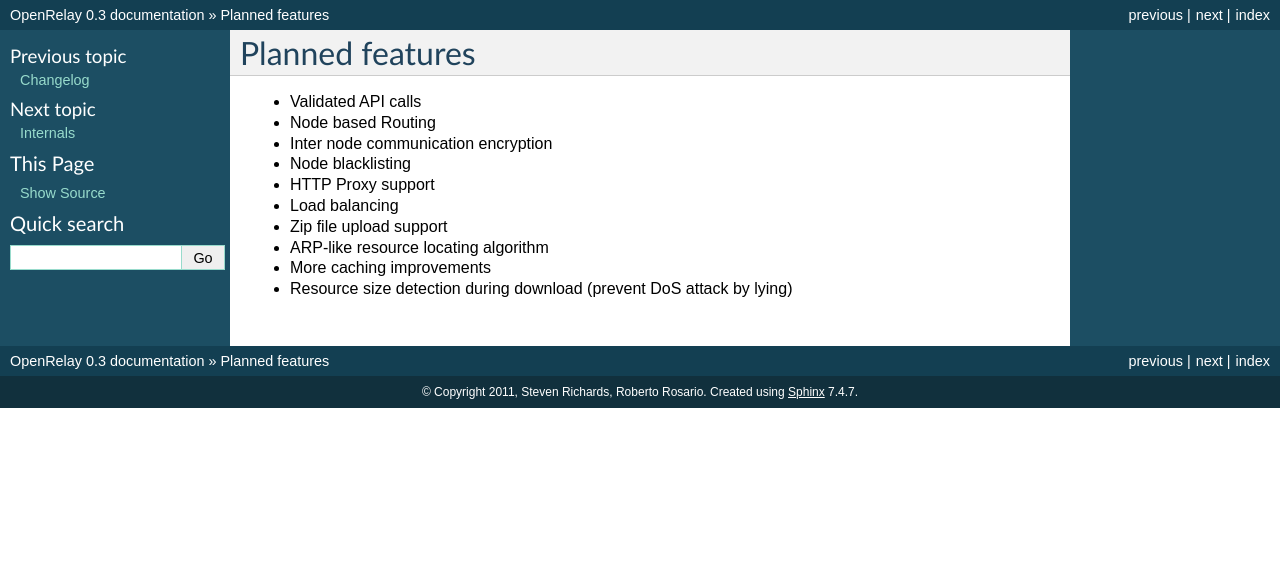
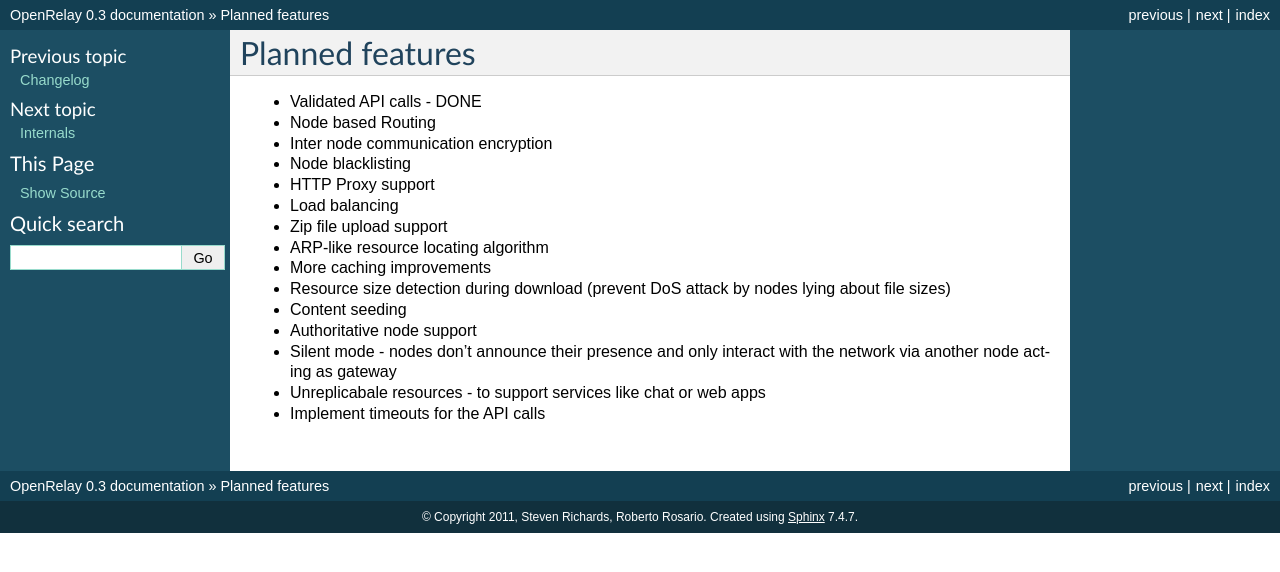
Before and after one commit to srri-zz/OpenRelay, a Sphinx documentation site: the page built from docs/planned.rst, in a window 1280 px wide. Shown: the top 572 px of the page. Built offline with Sphinx 7.4.7, drawn with Linux system fonts in a browser that asks for light colours.

Commit message:
Update changelog and planned features

```diff
--- a/docs/planned.rst
+++ b/docs/planned.rst
@@ -2,7 +2,7 @@
 Planned features
 ================
 
-* Validated API calls
+* Validated API calls - DONE
 * Node based Routing
 * Inter node communication encryption
 * Node blacklisting
@@ -11,4 +11,9 @@
 * Zip file upload support
 * ARP-like resource locating algorithm
 * More caching improvements
-* Resource size detection during download (prevent DoS attack by lying)
+* Resource size detection during download (prevent DoS attack by nodes lying about file sizes)
+* Content seeding
+* Authoritative node support
+* Silent mode - nodes don't announce their presence and only interact with the network via another node acting as gateway
+* Unreplicabale resources - to support services like chat or web apps
+* Implement timeouts for the API calls
```
Also changed, not shown: docs/changelog.rst (+9 -0 lines).
